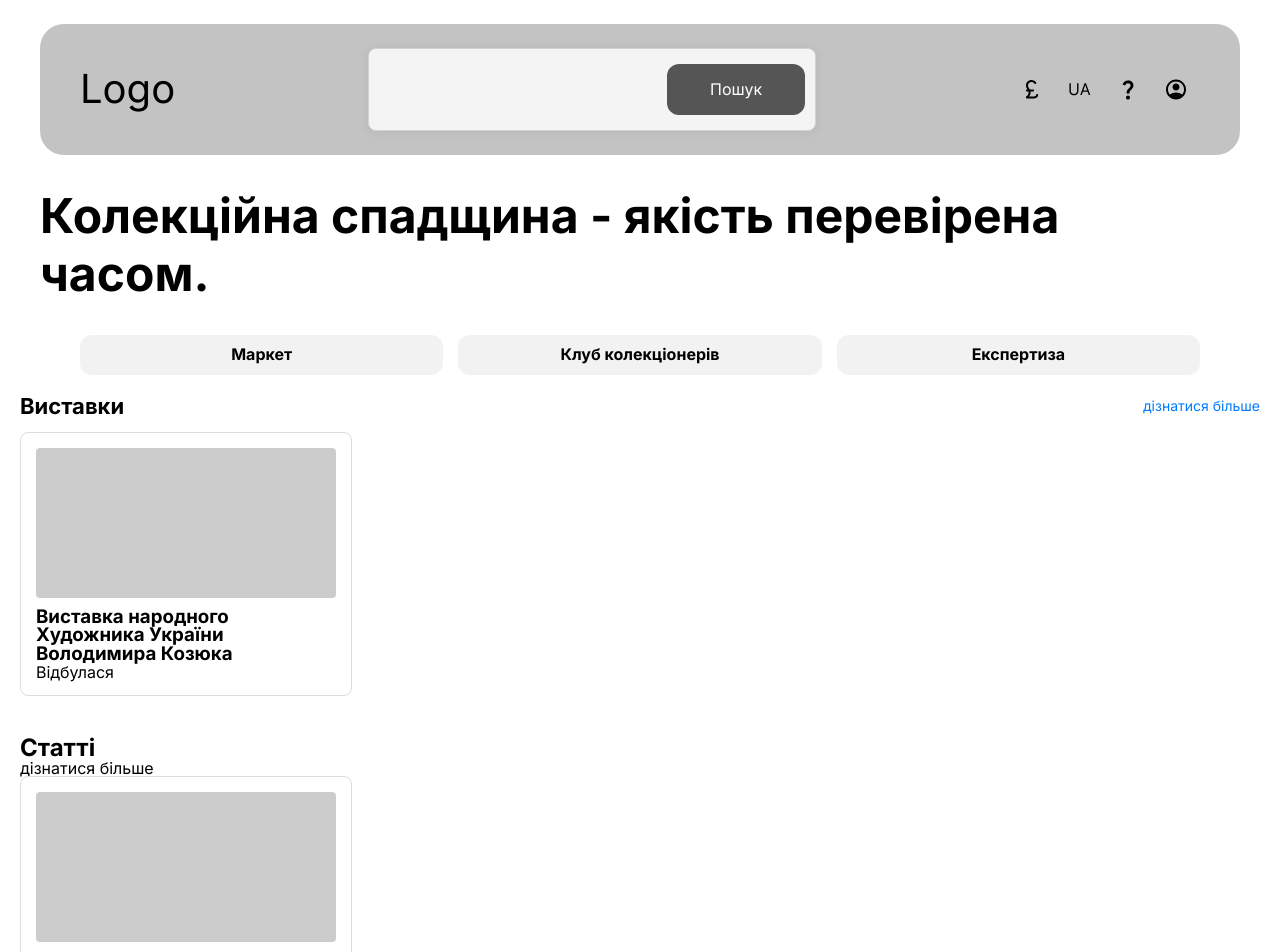
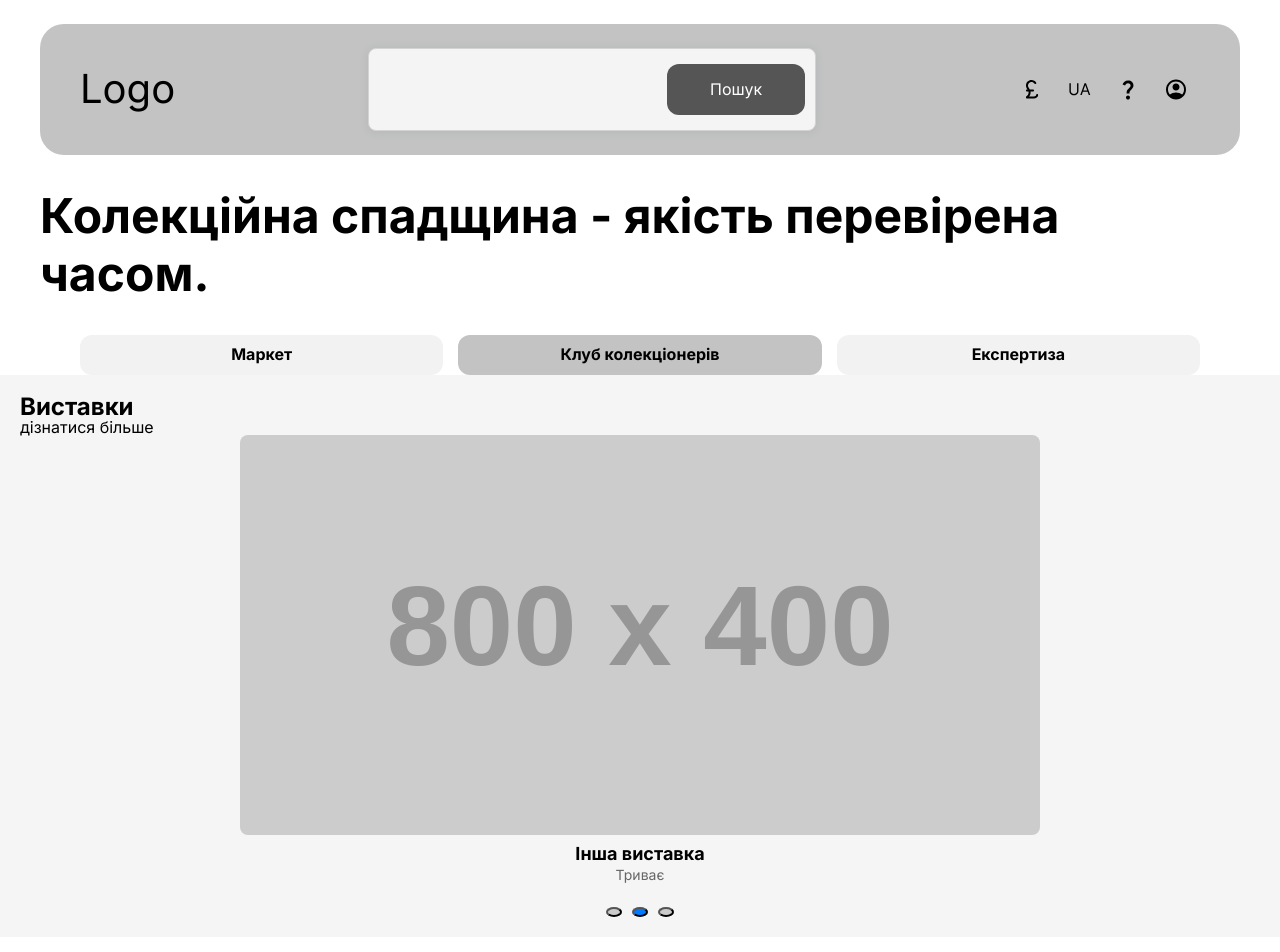
Before and after one commit to Valentyn-Radobenko/antiques-market-place, a React (Create React App) app: page / in a window 1280 px wide. Shown: the top 952 px of the page. Built offline with nearby package versions, Linux system fonts and the light colour scheme.

Commit message:
add basic slider functionality

```diff
--- a/src/App.tsx
+++ b/src/App.tsx
@@ -1,3 +1,5 @@
+import { Exhibitions } from './components/Exhibitions';
+
 export const App: React.FC = () => {
   return (
     <>
@@ -54,37 +56,19 @@ export const App: React.FC = () => {
           <nav className="hero__nav">
             <ul className="hero__nav-list">
               <li className="hero__nav-item">
-                <a className="hero__nav-button">Маркет</a>
+                <a className="hero__nav-link">Маркет</a>
+              </li>
+              <li className="hero__nav-item hero__nav-item--is-active">
+                <a className="hero__nav-link">Клуб колекціонерів</a>
               </li>
               <li className="hero__nav-item">
-                <a className="hero__nav-button">Клуб колекціонерів</a>
-              </li>
-              <li className="hero__nav-item">
-                <a className="hero__nav-button">Експертиза</a>
+                <a className="hero__nav-link">Експертиза</a>
               </li>
             </ul>
           </nav>
         </section>
 
-        <section className="exhibitions">
-          <div className="section-header">
-            <h2 className="section-header__title">Виставки</h2>
-            <a href="#" className="section-header__link">
-              дізнатися більше
-            </a>
-          </div>
-          <div className="exhibitions__carousel">
-            <div className="exhibition-card">
-              <div className="exhibition-card__image"></div>
-              <div className="exhibition-card__details">
-                <h3 className="exhibition-card__title">
-                  Виставка народного Художника України Володимира Козюка
-                </h3>
-                <span className="exhibition-card__status">Відбулася</span>
-              </div>
-            </div>
-          </div>
-        </section>
+        <Exhibitions />
 
         <section className="articles">
           <div className="section-header">
--- /dev/null
+++ b/src/components/Exhibitions/Exhibitions.scss
@@ -0,0 +1,78 @@
+.exhibitions {
+  position: relative;
+  padding: 20px;
+  background-color: #f5f5f5;
+
+  &__wrapper {
+    overflow: hidden;
+    position: relative;
+    width: 100%;
+  }
+
+  &__list {
+    display: flex;
+    transition: transform 0.3s ease-in-out;
+    will-change: transform;
+
+    &--animating {
+      transition: transform 0.3s ease-in-out;
+    }
+  }
+
+  &__item {
+    flex: 0 0 100%;
+    list-style: none;
+  }
+
+  &__figure {
+    margin: 0;
+    display: flex;
+    flex-direction: column;
+    align-items: center;
+    text-align: center;
+  }
+
+  &__image {
+    cursor: pointer;
+    max-width: 100%;
+    height: auto;
+    display: block;
+    border-radius: 8px;
+  }
+
+  &__caption {
+    margin-top: 10px;
+
+    &-title {
+      font-size: 18px;
+      font-weight: bold;
+      margin: 0;
+    }
+
+    &-status {
+      font-size: 14px;
+      color: #666;
+      margin: 5px 0;
+    }
+  }
+
+  &__pagination {
+    display: flex;
+    justify-content: center;
+    margin-top: 20px;
+
+    &-dot {
+      width: 10px;
+      height: 10px;
+      margin: 0 5px;
+      background-color: #ccc;
+      border-radius: 50%;
+      cursor: pointer;
+      transition: background-color 0.3s ease;
+
+      &--active {
+        background-color: #007bff;
+      }
+    }
+  }
+}
--- /dev/null
+++ b/src/components/Exhibitions/Exhibitions.tsx
@@ -0,0 +1,136 @@
+import './Exhibitions.scss';
+import React, { useState, useRef, useEffect, useCallback } from 'react';
+
+export const Exhibitions: React.FC = () => {
+  const slides = [
+    {
+      title: 'Виставка народного Художника України Володимира Козюка',
+      status: 'Відбулася',
+      imageUrl: 'https://via.placeholder.com/800x400?text=Slide+1',
+    },
+    {
+      title: 'Інша виставка',
+      status: 'Триває',
+      imageUrl: 'https://via.placeholder.com/800x400?text=Slide+2',
+    },
+    {
+      title: 'Ще одна виставка',
+      status: 'Скоро',
+      imageUrl: 'https://via.placeholder.com/800x400?text=Slide+3',
+    },
+  ];
+
+  const [currentIndex, setCurrentIndex] = useState(0);
+  const [isTransitioning, setIsTransitioning] = useState(false);
+  const autoSlideInterval = useRef<NodeJS.Timeout | null>(null);
+  const slideListRef = useRef<HTMLUListElement>(null);
+
+  const stopAutoSlide = useCallback(() => {
+    if (autoSlideInterval.current) {
+      clearInterval(autoSlideInterval.current);
+      autoSlideInterval.current = null;
+    }
+  }, []);
+
+  const startAutoSlide = useCallback(() => {
+    stopAutoSlide();
+
+    autoSlideInterval.current = setInterval(() => {
+      setCurrentIndex(prevIndex => (prevIndex + 1) % (slides.length + 1));
+    }, 3000);
+  }, [slides.length, stopAutoSlide]);
+
+  const handleTransitionEnd = () => {
+    if (currentIndex === slides.length) {
+      setIsTransitioning(false);
+
+      if (slideListRef.current) {
+        slideListRef.current.style.transition = 'none';
+        slideListRef.current.style.transform = 'translateX(0%)';
+      }
+
+      setCurrentIndex(0);
+    } else {
+      setIsTransitioning(false);
+    }
+  };
+
+  const goToSlide = (index: number) => {
+    if (isTransitioning) {
+      return;
+    }
+
+    setIsTransitioning(true);
+    setCurrentIndex(index);
+  };
+
+  useEffect(() => {
+    startAutoSlide();
+
+    return () => {
+      stopAutoSlide();
+    };
+  }, [startAutoSlide, stopAutoSlide]);
+
+  useEffect(() => {
+    if (slideListRef.current) {
+      slideListRef.current.style.transition = isTransitioning
+        ? 'transform 0.3s ease-in-out'
+        : 'none';
+      slideListRef.current.style.transform = `translateX(-${(currentIndex % (slides.length + 1)) * 100}%)`;
+    }
+  }, [currentIndex, isTransitioning, slides.length]);
+
+  return (
+    <section className="exhibitions">
+      <header className="exhibitions__header">
+        <h2 className="exhibitions__header-title">Виставки</h2>
+        <a href="#" className="exhibitions__header-link">
+          дізнатися більше
+        </a>
+      </header>
+
+      <div
+        className="exhibitions__wrapper"
+        onMouseEnter={stopAutoSlide}
+        onMouseLeave={startAutoSlide}
+      >
+        <ul
+          className="exhibitions__list"
+          ref={slideListRef}
+          onTransitionEnd={handleTransitionEnd}
+        >
+          {[...slides, slides[0]].map((slide, index) => (
+            <li className="exhibitions__item" key={index}>
+              <figure className="exhibitions__figure">
+                <img
+                  src={slide.imageUrl}
+                  alt={slide.title}
+                  className="exhibitions__image"
+                />
+                <figcaption className="exhibitions__caption">
+                  <h3 className="exhibitions__caption-title">{slide.title}</h3>
+                  <p className="exhibitions__caption-status">{slide.status}</p>
+                </figcaption>
+              </figure>
+            </li>
+          ))}
+        </ul>
+      </div>
+
+      <div className="exhibitions__pagination">
+        {slides.map((_, index) => (
+          <button
+            key={index}
+            className={`exhibitions__pagination-dot ${
+              index === currentIndex % slides.length
+                ? 'exhibitions__pagination-dot--active'
+                : ''
+            }`}
+            onClick={() => goToSlide(index)}
+          ></button>
+        ))}
+      </div>
+    </section>
+  );
+};
--- /dev/null
+++ b/src/components/Exhibitions/index.tsx
@@ -0,0 +1 @@
+export * from './Exhibitions';
--- a/src/styles/index.scss
+++ b/src/styles/index.scss
@@ -199,9 +199,13 @@ body {
       background-color: $sections-bg-minor-color;
       border-radius: 12px;
       cursor: pointer;
+
+      &--is-active {
+        background-color: $header-bg-color;
+      }
     }
 
-    &-button {
+    &-link {
       display: block;
       padding: 10px 20px;
       text-align: center;
```
